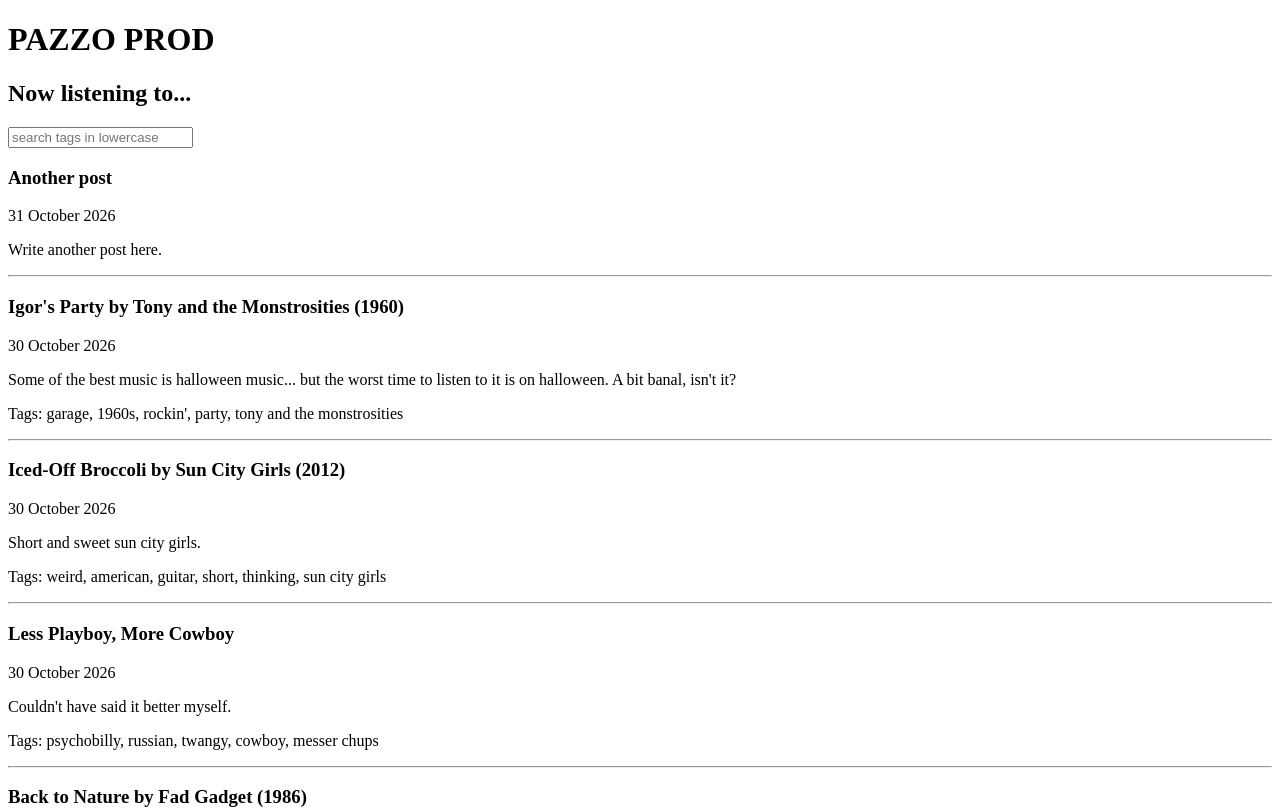
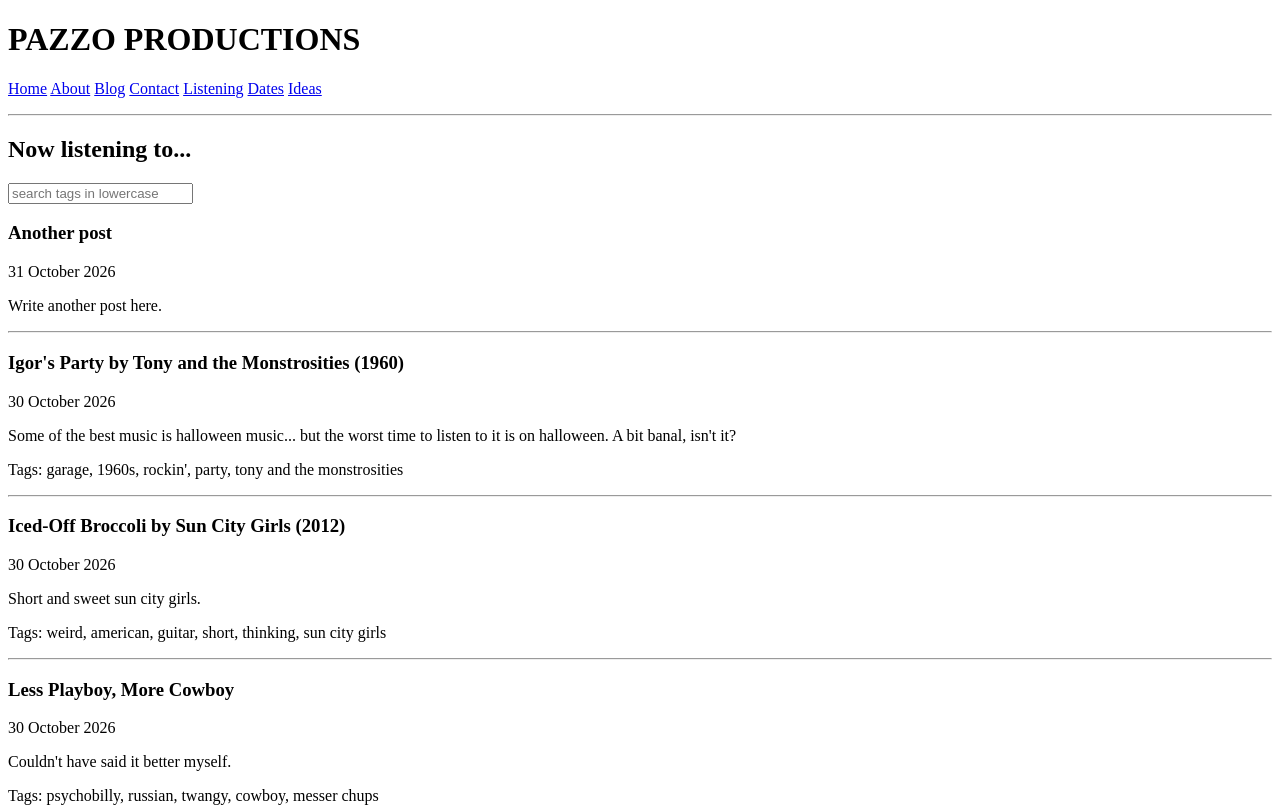
Before and after one commit to gladmule/pazzoprod, a plain HTML site: page listening.html in a window 1280 px wide. Shown: the top 811 px of the page. Drawn offline with Linux system fonts and the light colour scheme.

Commit message:
pazzoprod

```diff
--- a/listening.html
+++ b/listening.html
@@ -1,11 +1,25 @@
 <!DOCTYPE html>
 <html>
 <head>
-  <title>Blog — PAZZO PROD</title>
+  <title>PAZZO PROD</title>
 </head>
 <body>
 
-  <h1>PAZZO PROD</h1>
+  <h1>PAZZO PRODUCTIONS</h1>
+
+<p>
+  <a href="index.html">Home</a>
+  <a href="about.html">About</a>
+  <a href="blog.html">Blog</a>
+  <a href="contact.html">Contact</a>
+ <a href="listening.html">Listening</a>
+ <a href="dates.html">Dates</a>
+ <a href="ideas.html">Ideas</a>
+</p>
+
+<hr>
+
+
 
   <h2>Now listening to...</h2>
 
```
Also changed, not shown: about.html (added, +31 -0 lines), blog.html (+11 -5 lines), contact.html (added, +31 -0 lines), dates.html (added, +29 -0 lines), index.html (+2 -2 lines), ideas.html (added), 1 other file.
